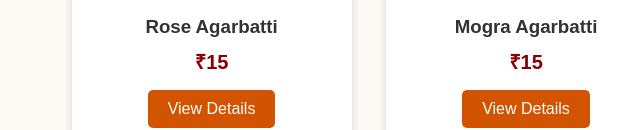
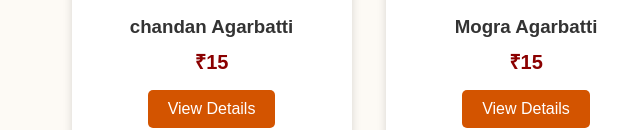
Before and after one commit to ak81327-maker/Nekshar, a plain HTML site: page index.html in a window 1280 px wide. Shown: the part 690-820 px from the top of the page, 114-754 px from the left. Drawn offline with Linux system fonts and the light colour scheme.

Commit message:
Update index.html

```diff
--- a/index.html
+++ b/index.html
@@ -40,7 +40,7 @@
 
         <img src="images/IMG20260719151640 (1).jpg"alt="Rose Agarbatti">
 
-        <h3>Rose Agarbatti</h3>
+        <h3>chandan Agarbatti</h3>
 
         <p>₹15</p>
 
```
